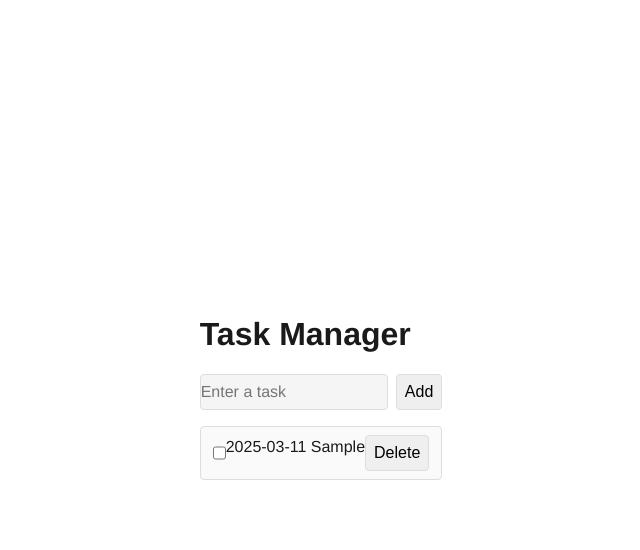
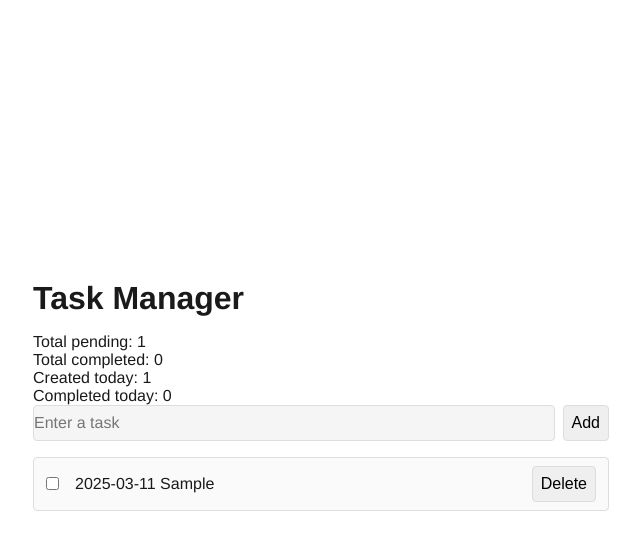
Before and after one commit to jakebeamish/task-manager, a website with bundled scripts: page src/index.html in a window 1280 px wide. Both pictures are taken after typing "Sample" into the empty fields and a click on the button "Add". Shown: the whole page, without its empty margins (319-959 px from the left). Built offline with nearby package versions, Linux system fonts and the light colour scheme.

Commit message:
feat: task stats

```diff
--- a/src/TaskManager.js
+++ b/src/TaskManager.js
@@ -18,7 +18,6 @@ export class TaskManager {
     const createdDate =
       taskData.createdDate ?? new Date().toISOString().split("T")[0];
     taskData.createdDate = createdDate;
-    console.table(taskData)
     const task = new Task(taskData);
     await this.storageStrategy.save(task);
   }
--- /dev/null
+++ b/src/TaskStats.js
@@ -0,0 +1,21 @@
+export class TaskStats {
+  constructor(taskManager) {
+    this.taskManager = taskManager;
+  }
+
+  async getStats() {
+    const tasks = await this.taskManager.getTasks();
+    console.table(tasks)
+    return {
+      total: tasks.length,
+      completed: tasks.filter(task => task.completed).length,
+      pending: tasks.filter(task => !task.completed).length,
+      createdToday: tasks.filter(task => {
+        return task.createdDate === (new Date().toISOString().split("T")[0]);
+      }).length,
+      completedToday: tasks.filter(task => {
+        return task.completed && task.completedDate === (new Date().toISOString().split("T")[0])
+      }).length
+    }
+  }
+}
--- a/src/index.html
+++ b/src/index.html
@@ -8,6 +8,8 @@
     <div class="app-container">
       <div class="content-container">
         <h1>Task Manager</h1>
+        <div id="statsContainer">
+        </div>
         <div class="input-container">
           <input
             class="task-input"
--- a/src/index.js
+++ b/src/index.js
@@ -1,18 +1,23 @@
 import { Task } from "./Task.js";
 import { LocalStorageStrategy } from "./LocalStorageStrategy.js";
 import { TaskManager } from "./TaskManager.js";
+import { TaskStats } from "./TaskStats.js";
 import "./types.js";
 
 const taskInput = document.getElementById("taskInput");
 const addTaskBtn = document.getElementById("addTaskBtn");
 const taskList = document.getElementById("taskList");
+const statsContainer = document.getElementById("statsContainer");
 
 const storageStrategy = new LocalStorageStrategy();
-
 const taskManager = new TaskManager(storageStrategy);
+const taskStats = new TaskStats(taskManager);
 
 const renderTasks = async () => {
   const tasks = await taskManager.getTasks();
+  const stats = await taskStats.getStats();
+  renderStats(stats);
+
   taskList.innerHTML = "";
 
   tasks.forEach((task) => {
@@ -26,14 +31,17 @@ const renderTasks = async () => {
 
     checkbox.addEventListener("change", async () => {
       task.completed = checkbox.checked;
+      task.completedDate = task.completed
+        ? new Date().toISOString().split("T")[0]
+        : null;
       taskManager.updateTask(task);
-      // renderTasks();
+      renderTasks();
     });
 
     const span = document.createElement("span");
 
-    span.textContent = `${task.createdDate} ${task.description}`;
-    li.appendChild(span)
+    span.textContent = `${task.createdDate} ${task.completedDate ? task.completedDate : ""} ${task.description}`;
+    li.appendChild(span);
 
     const deleteBtn = document.createElement("button");
     deleteBtn.textContent = "Delete";
@@ -47,6 +55,17 @@ const renderTasks = async () => {
   });
 };
 
+taskInput.addEventListener("keydown", async (e) => {
+  if (e.key === "Enter") {
+    const description = taskInput.value.trim();
+    if (description) {
+      await taskManager.addTask({ description, completed: false });
+      taskInput.value = "";
+      renderTasks();
+    }
+  }
+});
+
 addTaskBtn.addEventListener("click", async () => {
   const description = taskInput.value.trim();
   if (description) {
@@ -56,4 +75,27 @@ addTaskBtn.addEventListener("click", async () => {
   }
 });
 
+const renderStats = (stats) => {
+  statsContainer.innerHTML = "";
+
+  const totalPending = document.createElement("p");
+  totalPending.innerText = `Total pending: ${stats.pending}`;
+
+  const totalCompleted = document.createElement("p");
+  totalCompleted.innerText = `Total completed: ${stats.completed}`;
+
+  const createdToday = document.createElement("p");
+  createdToday.innerText = `Created today: ${stats.createdToday}`;
+
+  const completedToday = document.createElement("p");
+  completedToday.innerText = `Completed today: ${stats.completedToday}`;
+
+  statsContainer.append(
+    totalPending,
+    totalCompleted,
+    createdToday,
+    completedToday
+  );
+};
+
 renderTasks();
--- a/src/style.css
+++ b/src/style.css
@@ -12,7 +12,6 @@ html, body {
 body {
   font-family: Helvetica;
   font-weight: 400;
-  line-height: 1.5;
   font-size: 16px;
   color: #1a1a1a;
 }
@@ -44,6 +43,7 @@ input, textarea {
 
 .content-container {
   max-width: 36rem;
+  width: 70%;
   /* padding: 0 8px; */
 
 }
@@ -70,7 +70,19 @@ input, textarea {
   padding: 8px 12px;
   border: 1px solid #ddd;
   border-radius: 4px;
+  width: 100%;
+  list-style: none;
   display: flex;
+  align-items: center;
+}
+
+.task-item input {
+  margin-right: 1em;
+}
+
+.task-item button {
+  margin-left: auto;
+  display: inline;
 }
 
 footer {
```
